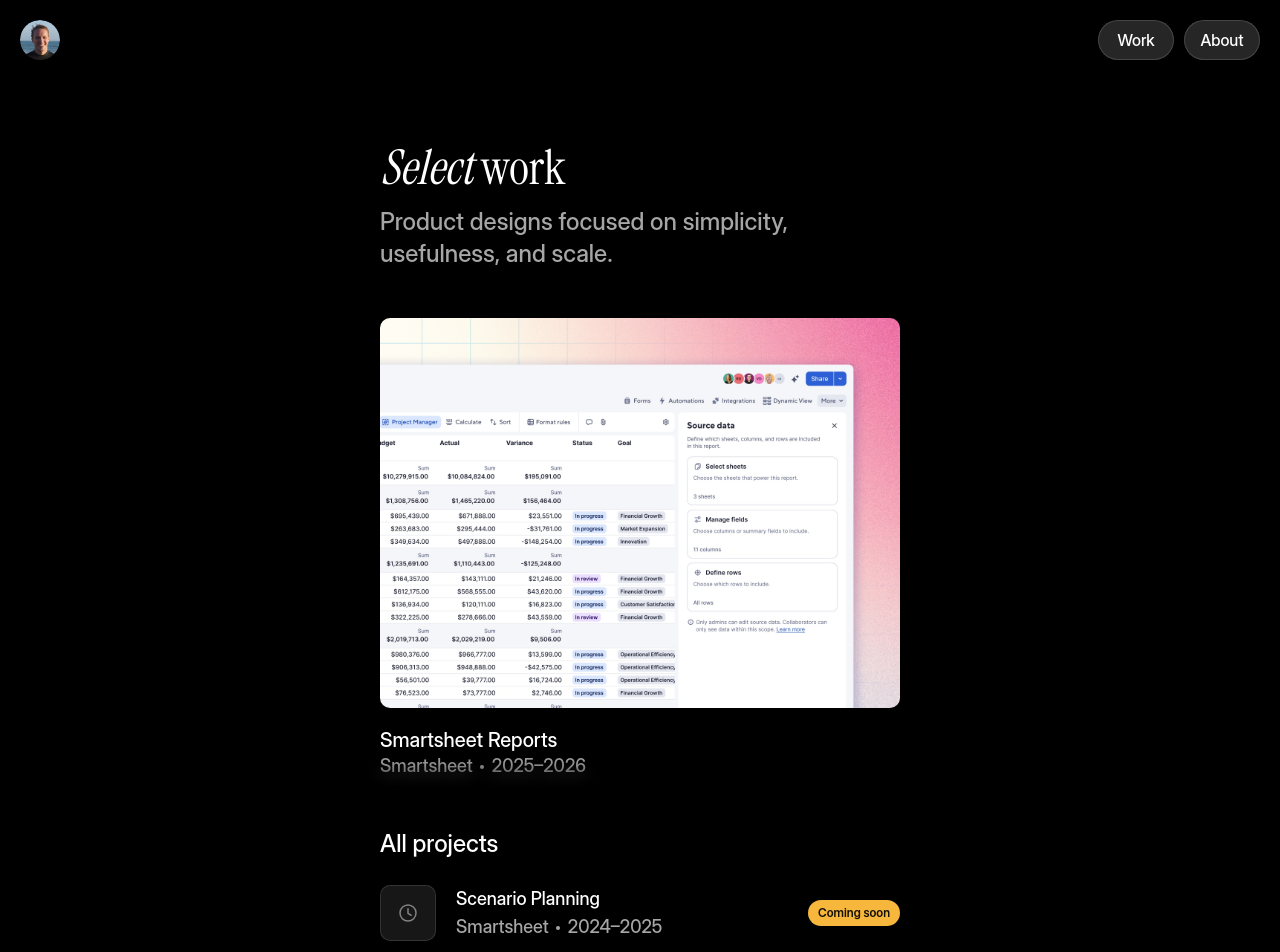
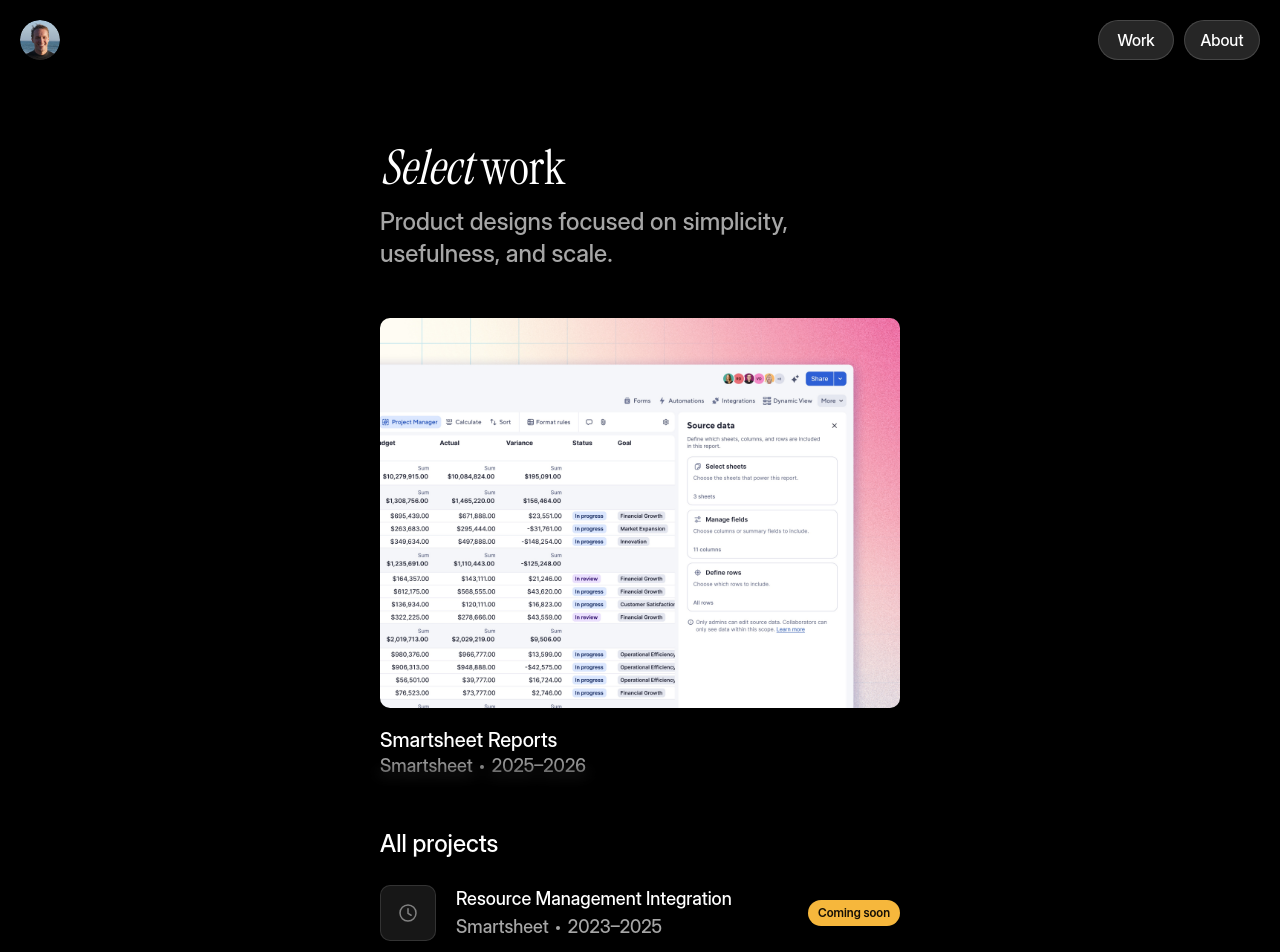
Before and after one commit to GrahamBunt/portfolio, a Next.js app: page /work in a window 1280 px wide. Shown: the top 952 px of the page. Built offline with nearby package versions, Linux system fonts and the light colour scheme; a web font is replaced by a local one.

Commit message:
Remove scenario planning project

```diff
--- a/src/content/work.ts
+++ b/src/content/work.ts
@@ -479,16 +479,6 @@ export const featuredWork: WorkItem = {
 
 export const otherWork: WorkItem[] = [
   {
-    title: "Scenario Planning",
-    slug: "scenario-planning",
-    tag: "Smartsheet • 2024–2025",
-    image: "https://framerusercontent.com/images/M4zg6qfsk1D0olgL6pjgR084nI.jpg?scale-down-to=512&width=2160&height=1620",
-    summary: "Scenario Planning",
-    isComingSoon: true,
-    gallery: [],
-    notes: [],
-  },
-  {
     title: "Resource Management Integration",
     slug: "resource-management-integration",
     tag: "Smartsheet • 2023–2025",
```
